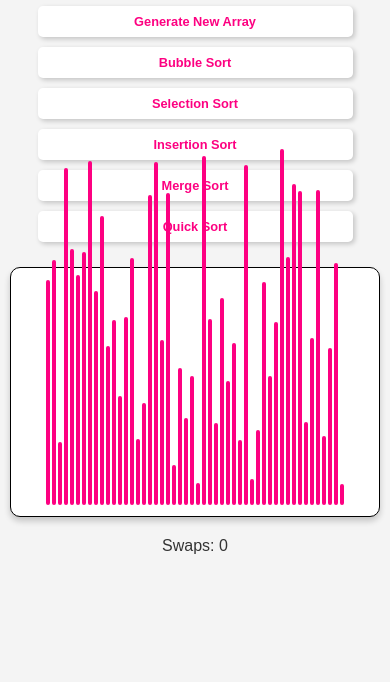
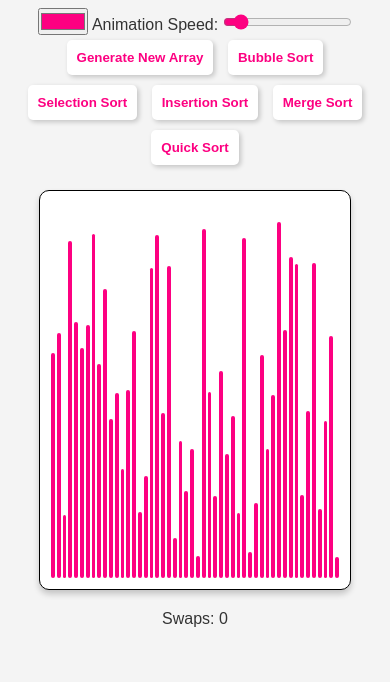
Before and after one commit to kinza7124/Algorithm-Visualiser, a plain HTML site: page index.html in a window 390 px wide. Shown: the part 162-844 px from the top of the page. Drawn offline with Linux system fonts and the light colour scheme.

Commit message:
Update index.html

```diff
--- a/index.html
+++ b/index.html
@@ -98,56 +98,6 @@
         .dark-mode input[type="range"] {
             accent-color: #00bcd4;
         }
-
-      @media (max-width: 768px) {
-      .bar-container {
-        height: 300px;
-      }
-
-      .bar {
-        width: 6px;
-      }
-
-      button {
-        padding: 8px 12px;
-        font-size: 0.85em;
-      }
-
-      label {
-        display: block;
-        margin-top: 5px;
-      }
-    }
-
-    @media (max-width: 480px) {
-      h1 {
-        font-size: 1.2em;
-      }
-
-      .bar-container {
-        height: 250px;
-        width: 95%;
-      }
-
-      .bar {
-        width: 4px;
-      }
-
-      .controls {
-        flex-direction: column;
-        align-items: center;
-      }
-
-      button {
-        width: 90%;
-        font-size: 0.8em;
-      }
-
-      input[type="range"],
-      input[type="color"] {
-        width: 80%;
-      }
-    }
     </style>
 </head>
 <body>
```
